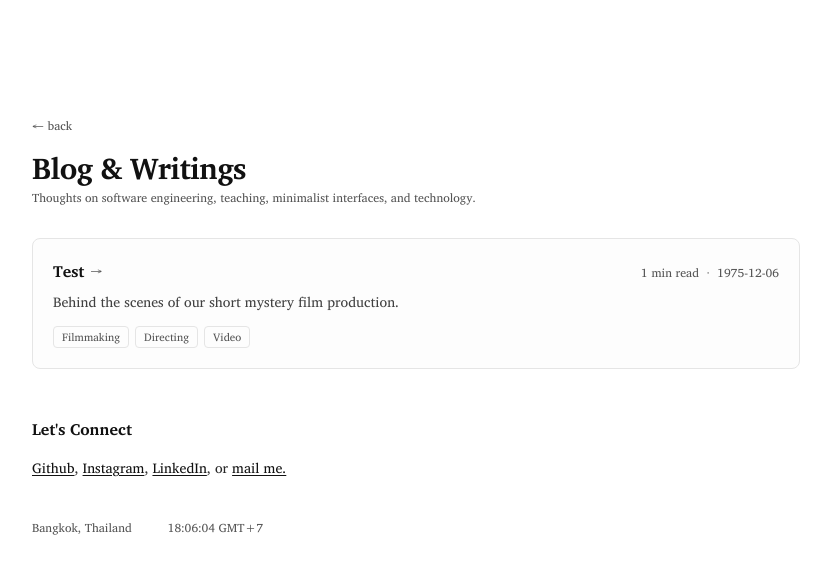
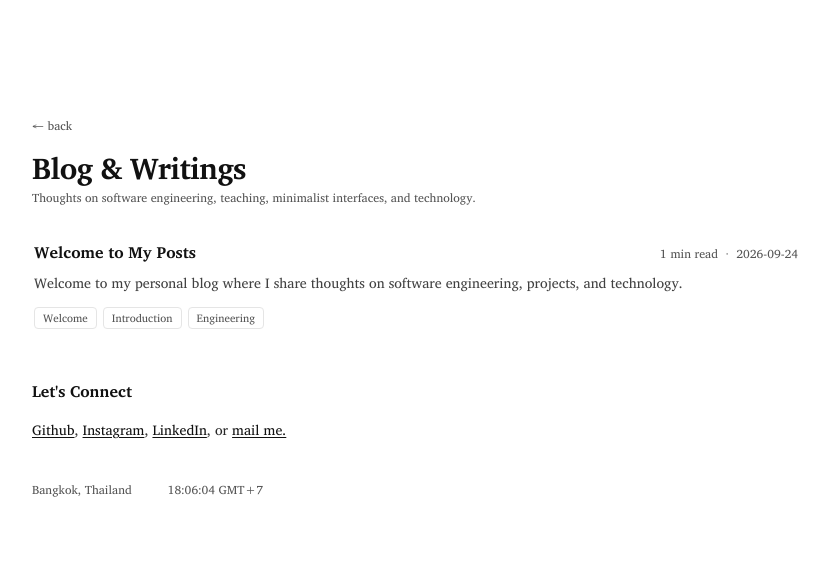
Before and after one commit to SeanNachapat/seanstlab.com, a Next.js app: page /blogs in a window 1280 px wide. Shown: the top 574 px of the page, without its empty margins (224-1055 px from the left). Built offline with nearby package versions, Linux system fonts and the light colour scheme; no server answers.

Commit message:
feat: replace test blog post with welcome post and update blog card styling

```diff
--- a/content/blogs/1975-12-06-Test.md
+++ /dev/null
@@ -1,13 +0,0 @@
----
-title: "Test"
-description: "Behind the scenes of our short mystery film production."
-tags: ["Filmmaking", "Directing", "Video"]
----
-
-# Test
-
-## Testing
-
-### Testing
-
-![alt text](/profile.jpg)
--- /dev/null
+++ b/content/blogs/2026-09-24-welcome-to-my-posts.md
@@ -0,0 +1,18 @@
+---
+title: "Welcome to My Posts"
+description: "Welcome to my personal blog where I share thoughts on software engineering, projects, and technology."
+date: "2026-09-24"
+tags: ["Welcome", "Introduction", "Engineering"]
+---
+
+# Welcome to My Posts
+
+Welcome to my personal space on the web! Here I share thoughts, learnings, and deep dives into software engineering, minimalist interface design, creative projects, and technology.
+
+## What to Expect
+
+- **Engineering & Architecture:** Insights and takeaways from building full-stack applications and experimenting with new tech.
+- **Project Breakdowns:** Behind-the-scenes walkthroughs of projects and ideas I'm working on.
+- **Thoughts & Notes:** Reflections on technology, developer workflows, and continuous learning.
+
+Stay tuned for upcoming posts!
--- a/src/app/blogs/page.tsx
+++ b/src/app/blogs/page.tsx
@@ -32,17 +32,14 @@ export default function BlogCollectionPage() {
           {posts.map((post) => (
             <article
               key={post.id}
-              className="p-5 rounded-lg border border-border bg-card/40 hover:border-foreground/30 transition-all group"
+              className="p-0.5 hover:border-foreground/30 transition-all group"
             >
-              <div className="flex flex-col sm:flex-row sm:items-baseline justify-between gap-1">
+              <div className="flex flex-col sm:flex-row sm:items-baseline justify-between gap-1 ">
                 <Link
                   href={`/blogs/${post.slug}`}
-                  className="font-semibold text-foreground text-base group-hover:underline underline-offset-2 flex items-center gap-1.5"
+                  className="font-semibold text-foreground text-base group-hover:underline underline-offset-2 flex items-center gap-1.5 hover:bg-card/40 rounded-lg"
                 >
                   {post.title}
-                  <span className="text-muted text-xs group-hover:translate-x-0.5 group-hover:-translate-y-0.5 transition-transform">
-                    →
-                  </span>
                 </Link>
                 <div className="flex items-center gap-2 text-xs text-muted whitespace-nowrap">
                   {post.readTime && <span>{post.readTime}</span>}
```
